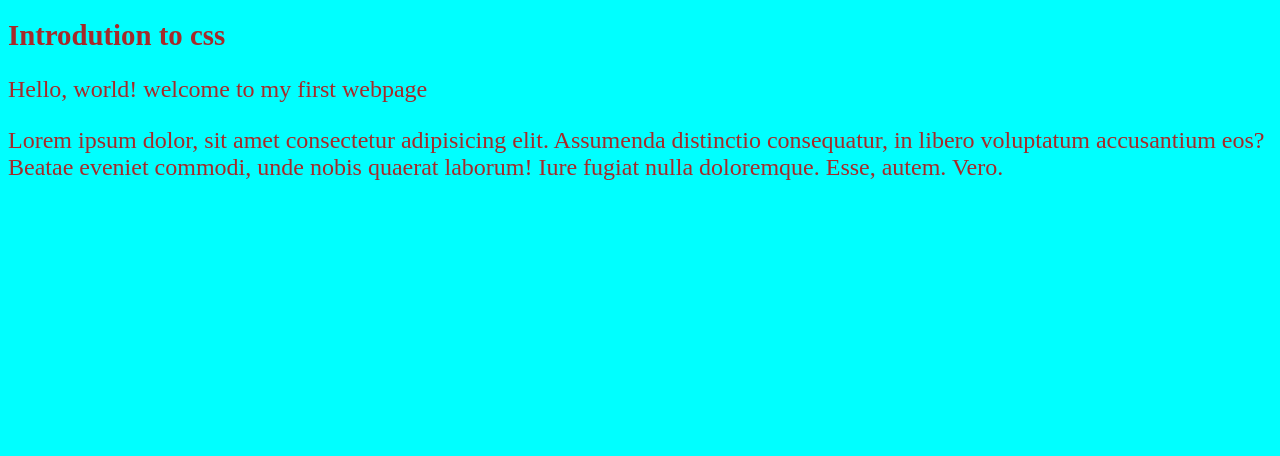
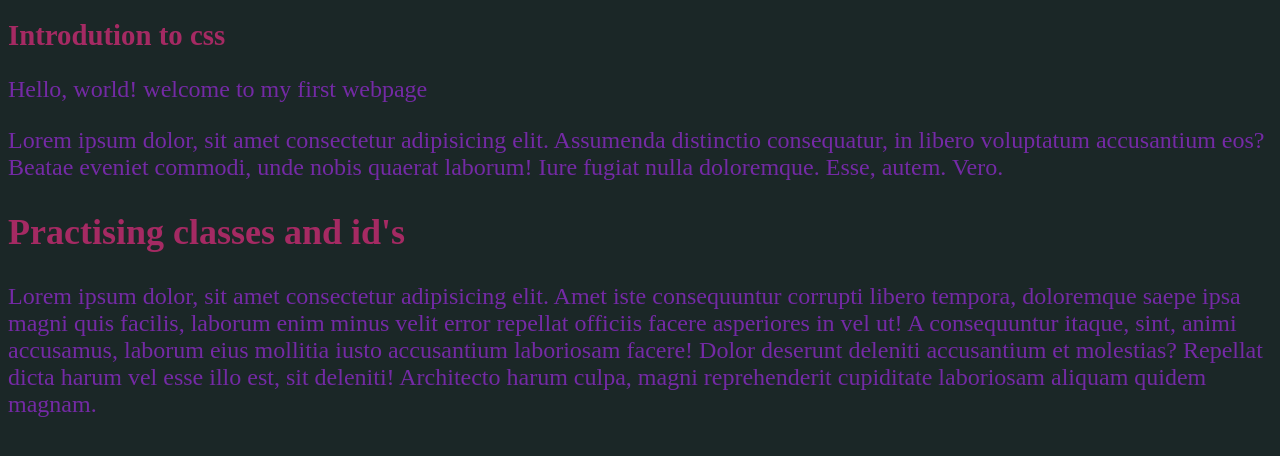
Before and after one commit to JacklineMM/hello-world, a plain HTML site: page index.html in a window 1280 px wide. Drawn offline with Linux system fonts and the light colour scheme.

Commit message:
change name of my-first-website to index.html

```diff
--- a/css/styles.css
+++ b/css/styles.css
@@ -4,12 +4,13 @@ h1 {
 
 }
 body {
-    color: brown;
+    color: rgb(116, 42, 165);
     font-style: initial;
     font-size: x-large;
-    background-color: aqua;
+    background-color: rgb(27, 39, 39);
 }
 
 .font-color-blue{
-    color: brown;
+    color: rgb(165, 42, 99);
+
 }
--- a/my-first-website.html
+++ b/index.html
@@ -12,5 +12,7 @@
     <h1 class="font-color-blue">Introdution to css</h1>
   <p>Hello, world! welcome to my first webpage</p>
   <p>Lorem ipsum dolor, sit amet consectetur adipisicing elit. Assumenda distinctio consequatur, in libero voluptatum accusantium eos? Beatae eveniet commodi, unde nobis quaerat laborum! Iure fugiat nulla doloremque. Esse, autem. Vero.</p>
+<h2 class="font-color-blue">Practising classes and id's</h2>
+<p>Lorem ipsum dolor, sit amet consectetur adipisicing elit. Amet iste consequuntur corrupti libero tempora, doloremque saepe ipsa magni quis facilis, laborum enim minus velit error repellat officiis facere asperiores in vel ut! A consequuntur itaque, sint, animi accusamus, laborum eius mollitia iusto accusantium laboriosam facere! Dolor deserunt deleniti accusantium et molestias? Repellat dicta harum vel esse illo est, sit deleniti! Architecto harum culpa, magni reprehenderit cupiditate laboriosam aliquam quidem magnam.</p>
 </body>
 </html>
```
